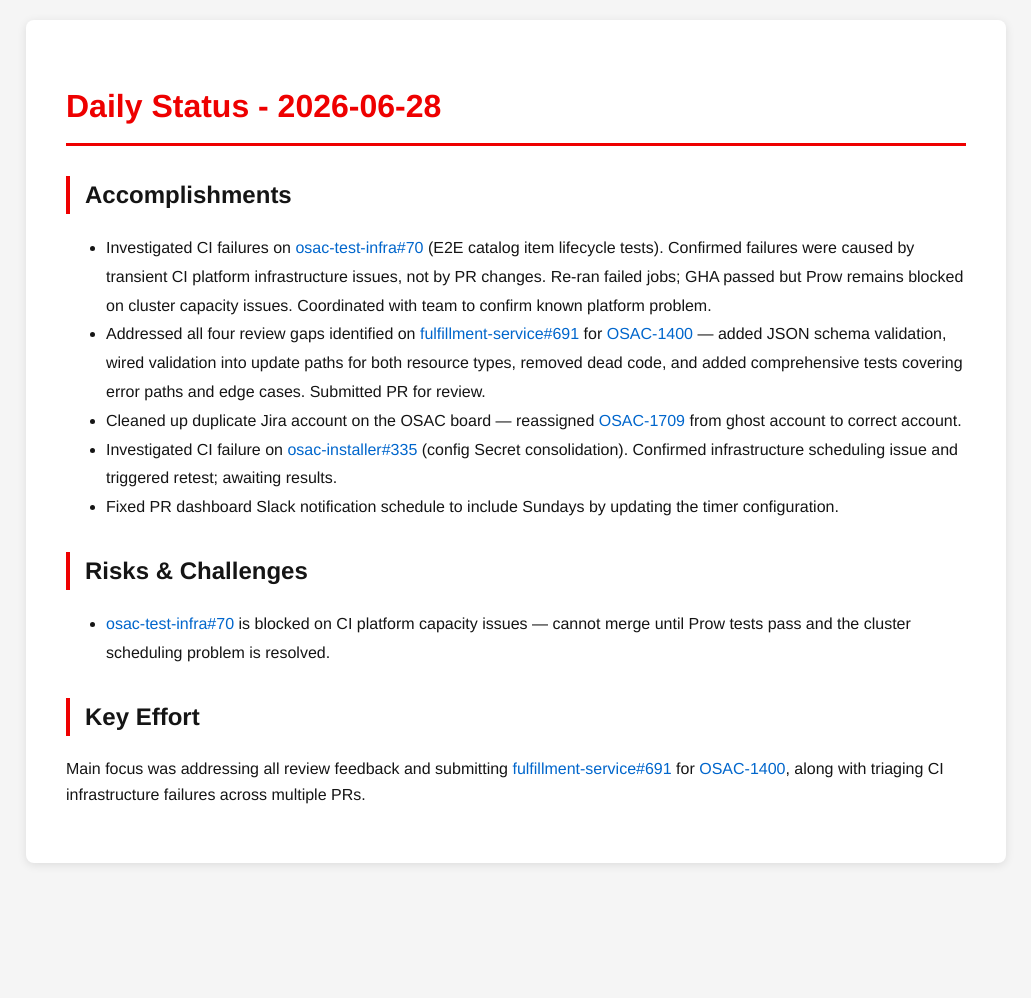
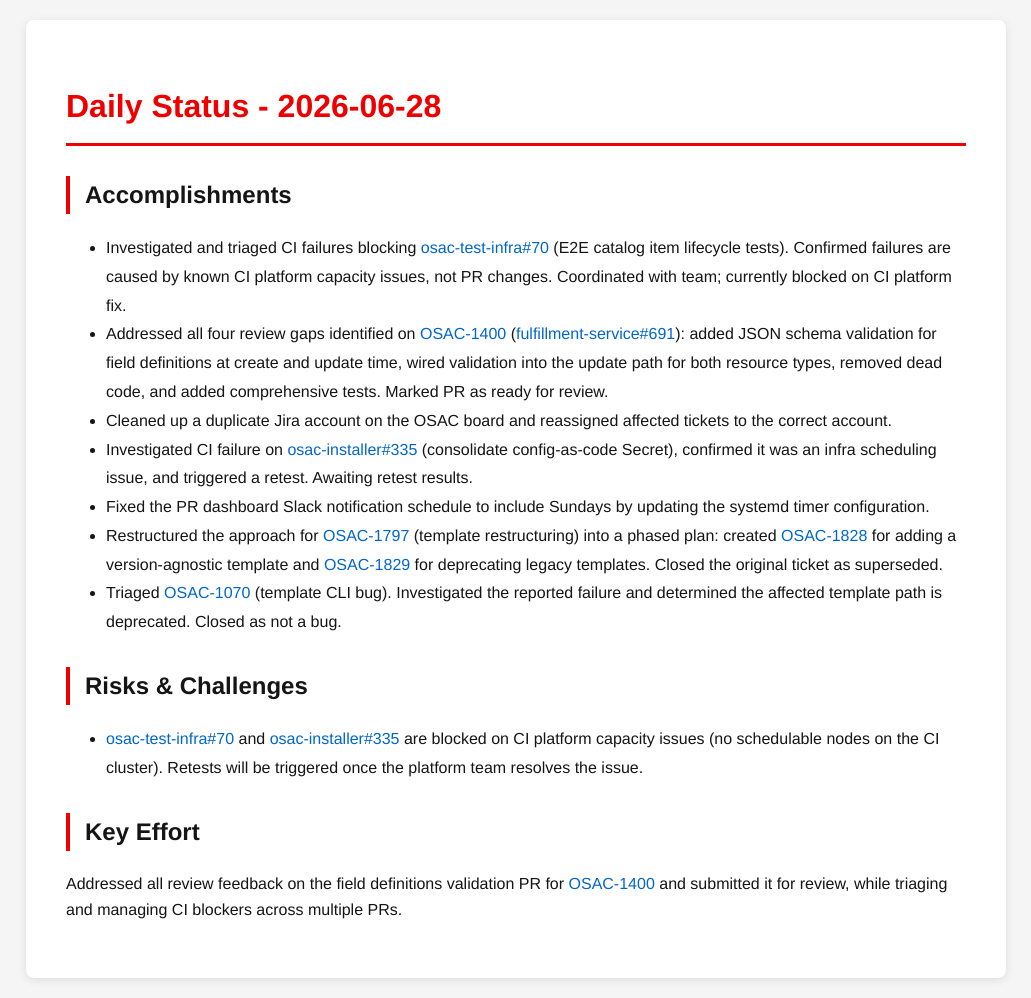
Before and after one commit to tzvatot/daily-status, a Jekyll site: the page built from 2026-06-28.md, in a window 1280 px wide. Shown: the whole page, without its empty margins (124-1155 px from the left). Built offline with Jekyll 4.4.1, drawn with Linux system fonts in a browser that asks for light colours; before the commit the page ends 900 px from its top, so only the background shows below that.

Commit message:
Daily status update - 2026-06-28

```diff
--- a/2026-06-28.md
+++ b/2026-06-28.md
@@ -7,17 +7,16 @@
 # Daily Status - 2026-06-28
 
 ## Accomplishments
-
-- Investigated CI failures on [osac-test-infra#70](https://github.com/osac-project/osac-test-infra/pull/70) (E2E catalog item lifecycle tests). Confirmed failures were caused by transient CI platform infrastructure issues, not by PR changes. Re-ran failed jobs; GHA passed but Prow remains blocked on cluster capacity issues. Coordinated with team to confirm known platform problem.
-- Addressed all four review gaps identified on [fulfillment-service#691](https://github.com/osac-project/fulfillment-service/pull/691) for [OSAC-1400](https://redhat.atlassian.net/browse/OSAC-1400) — added JSON schema validation, wired validation into update paths for both resource types, removed dead code, and added comprehensive tests covering error paths and edge cases. Submitted PR for review.
-- Cleaned up duplicate Jira account on the OSAC board — reassigned [OSAC-1709](https://redhat.atlassian.net/browse/OSAC-1709) from ghost account to correct account.
-- Investigated CI failure on [osac-installer#335](https://github.com/osac-project/osac-installer/pull/335) (config Secret consolidation). Confirmed infrastructure scheduling issue and triggered retest; awaiting results.
-- Fixed PR dashboard Slack notification schedule to include Sundays by updating the timer configuration.
+- Investigated and triaged CI failures blocking [osac-test-infra#70](https://github.com/osac-project/osac-test-infra/pull/70) (E2E catalog item lifecycle tests). Confirmed failures are caused by known CI platform capacity issues, not PR changes. Coordinated with team; currently blocked on CI platform fix.
+- Addressed all four review gaps identified on [OSAC-1400](https://redhat.atlassian.net/browse/OSAC-1400) ([fulfillment-service#691](https://github.com/osac-project/fulfillment-service/pull/691)): added JSON schema validation for field definitions at create and update time, wired validation into the update path for both resource types, removed dead code, and added comprehensive tests. Marked PR as ready for review.
+- Cleaned up a duplicate Jira account on the OSAC board and reassigned affected tickets to the correct account.
+- Investigated CI failure on [osac-installer#335](https://github.com/osac-project/osac-installer/pull/335) (consolidate config-as-code Secret), confirmed it was an infra scheduling issue, and triggered a retest. Awaiting retest results.
+- Fixed the PR dashboard Slack notification schedule to include Sundays by updating the systemd timer configuration.
+- Restructured the approach for [OSAC-1797](https://redhat.atlassian.net/browse/OSAC-1797) (template restructuring) into a phased plan: created [OSAC-1828](https://redhat.atlassian.net/browse/OSAC-1828) for adding a version-agnostic template and [OSAC-1829](https://redhat.atlassian.net/browse/OSAC-1829) for deprecating legacy templates. Closed the original ticket as superseded.
+- Triaged [OSAC-1070](https://redhat.atlassian.net/browse/OSAC-1070) (template CLI bug). Investigated the reported failure and determined the affected template path is deprecated. Closed as not a bug.
 
 ## Risks & Challenges
-
-- [osac-test-infra#70](https://github.com/osac-project/osac-test-infra/pull/70) is blocked on CI platform capacity issues — cannot merge until Prow tests pass and the cluster scheduling problem is resolved.
+- [osac-test-infra#70](https://github.com/osac-project/osac-test-infra/pull/70) and [osac-installer#335](https://github.com/osac-project/osac-installer/pull/335) are blocked on CI platform capacity issues (no schedulable nodes on the CI cluster). Retests will be triggered once the platform team resolves the issue.
 
 ## Key Effort
-
-Main focus was addressing all review feedback and submitting [fulfillment-service#691](https://github.com/osac-project/fulfillment-service/pull/691) for [OSAC-1400](https://redhat.atlassian.net/browse/OSAC-1400), along with triaging CI infrastructure failures across multiple PRs.
+Addressed all review feedback on the field definitions validation PR for [OSAC-1400](https://redhat.atlassian.net/browse/OSAC-1400) and submitted it for review, while triaging and managing CI blockers across multiple PRs.
```
